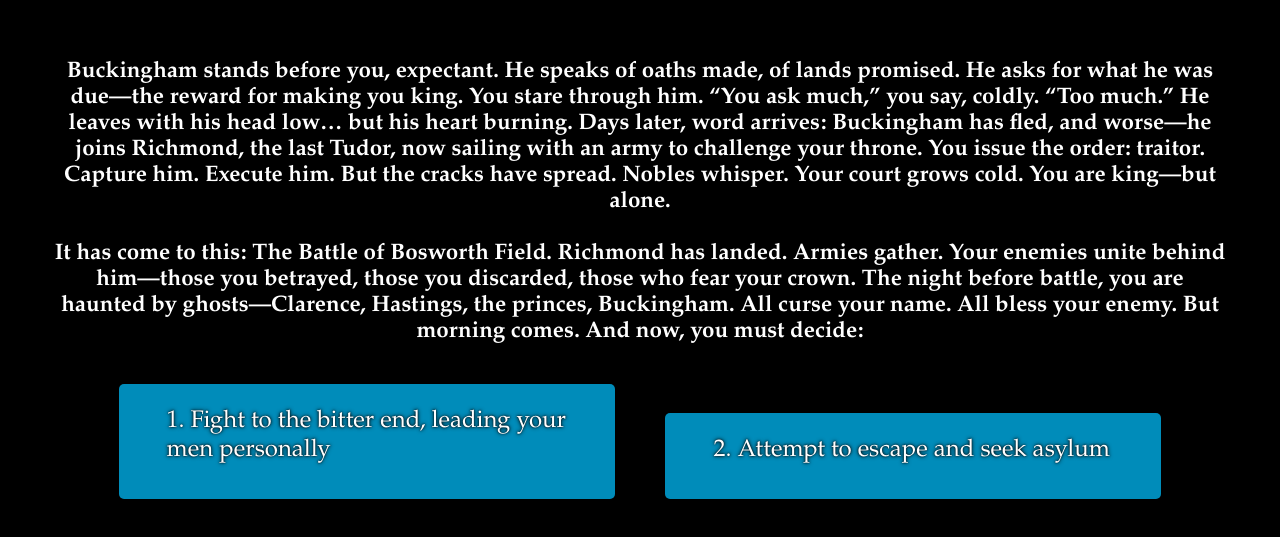
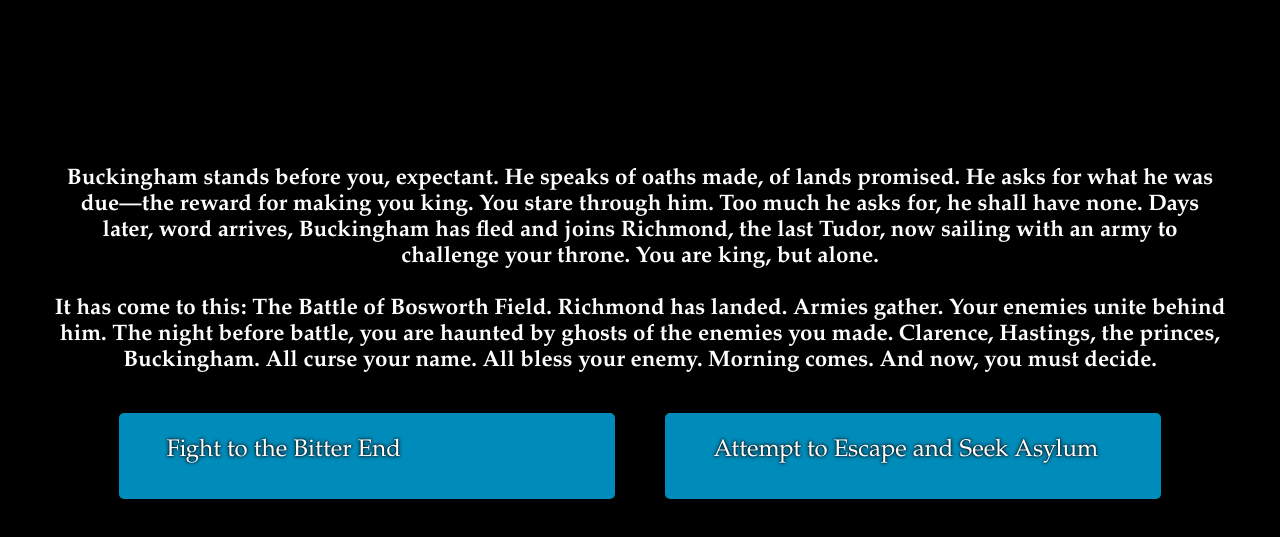
Before and after one commit to DreamingBlues/richardiii.github.io, a plain HTML site: page slides/1.1/2.1/3.1/4.1/Refuse.html in a window 1280 px wide. Shown: the part 207-744 px from the top of the page. Drawn offline with Linux system fonts and the light colour scheme.

Commit message:
Update Refuse.html

```diff
--- a/slides/1.1/2.1/3.1/4.1/Refuse.html
+++ b/slides/1.1/2.1/3.1/4.1/Refuse.html
@@ -13,36 +13,31 @@
 
         He speaks of oaths made, of lands promised. He asks for what he was due—the reward for making you king.
 
-        You stare through him.
+        You stare through him. Too much he asks for, he shall have none.
 
-        “You ask much,” you say, coldly. “Too much.”
+Days later, word arrives, Buckingham has fled
+      and joins Richmond, the last Tudor, now sailing with an army to challenge your throne.
 
-        He leaves with his head low… but his heart burning. Days later, word arrives: Buckingham has fled, and worse—he joins Richmond, the last Tudor, now sailing with an army to challenge your throne.
-
-        You issue the order: traitor. Capture him. Execute him.
-
-        But the cracks have spread. Nobles whisper. Your court grows cold.
-        You are king—but alone.
+        You are king, but alone.
     </br></br>
         It has come to this: The Battle of Bosworth Field.
-        Richmond has landed. Armies gather. Your enemies unite behind him—those you betrayed,
-        those you discarded, those who fear your crown.
+        Richmond has landed. Armies gather. Your enemies unite behind him.
 
-        The night before battle, you are haunted by ghosts—Clarence,
+        The night before battle, you are haunted by ghosts of the enemies you made. Clarence,
         Hastings, the princes, Buckingham. All curse your name. All bless your enemy.
 
-        But morning comes. And now, you must decide:
+        Morning comes. And now, you must decide.
 
     </h1>
 
     <a href="5.1/Fight.html" class="choice">
-        1. Fight to the bitter end, leading your men personally
+        Fight to the Bitter End
         <span class="details">
-            You will not flee. You will not hide. You are Richard III—king by will, not blood. You will win by steel, or die by it.
+            You will not flee. You will not hide. You are Richard III, king by will, not blood. You will win by steel, or die by it.
         </span>
     </a>
     <a href="5.2/Escape.html" class="choice">
-        2. Attempt to escape and seek asylum
+        Attempt to Escape and Seek Asylum
         <span class="details">
             Slip away under cover of battle. Retreat. Live to fight another day.
             You are too clever to die on a muddy field. Power can always be reclaimed.
```
